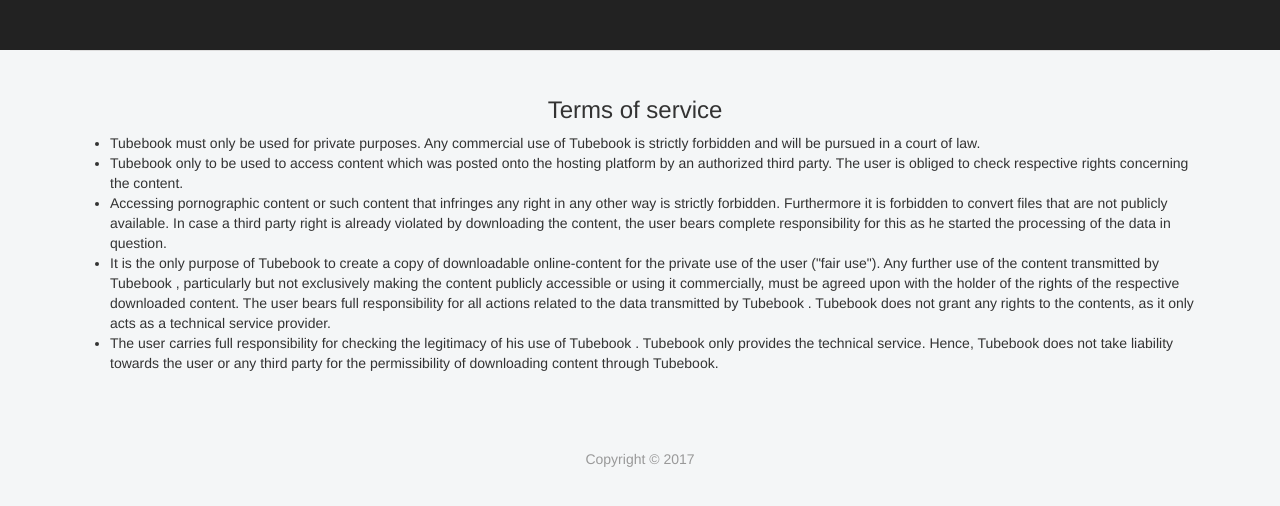
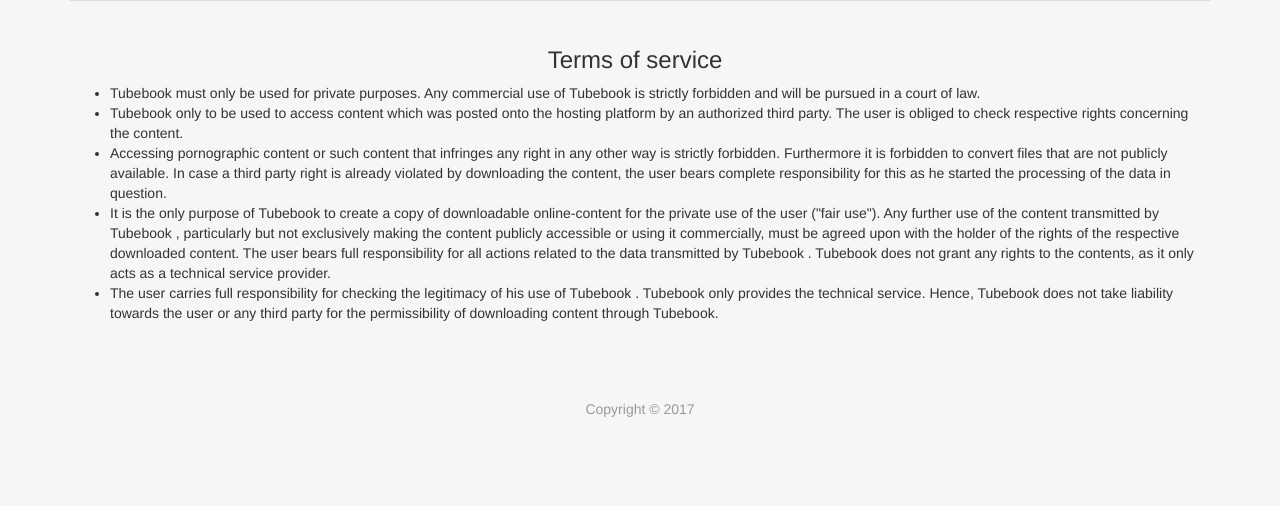
Before and after one commit to TBBDL/TubebookDownloader, a plain HTML site: page docs/term.html in a window 1280 px wide. Drawn offline with Linux system fonts and the light colour scheme.

Commit message:
Update term.html

```diff
--- a/docs/term.html
+++ b/docs/term.html
@@ -9,34 +9,7 @@
 </head>
 
 <body>
-<header>
-  <!-- Static navbar -->
-  <nav class="navbar navbar-inverse" role="navigation" id="navigation">
-    <div class="container">
-      <!--div class="navbar-header">
-        <button type="button" class="navbar-toggle collapsed" data-toggle="collapse" data-target="#navbar" aria-expanded="false" aria-controls="navbar">
-          <span class="sr-only">Toggle navigation</span>
-          <span class="icon-bar"></span>
-          <span class="icon-bar"></span>
-          <span class="icon-bar"></span>
-        </button>
-        <a class="navbar-brand" href="index.html">
-          <ul>
-            <li>TUBEBOOK</li>
-            <li><i>Terms of service</i></li>
-          </ul>
-        </a>
-      </div-->
-      <div id="navbar" class="navbar-collapse collapse">
-        <!--ul class="nav navbar-nav navbar-right">
-        <li><a href="#">Entertainment</a></li>
-        <li><a href="#">Productivity</a></li>
-        <li><a href="#">Game</a></li>
-      </ul-->
-      </div><!--/.nav-collapse -->
-    </div><!--/.container-fluid -->
-  </nav>
-</header>
+
 <div class="container">
 
   <div class="comment-content">
```
